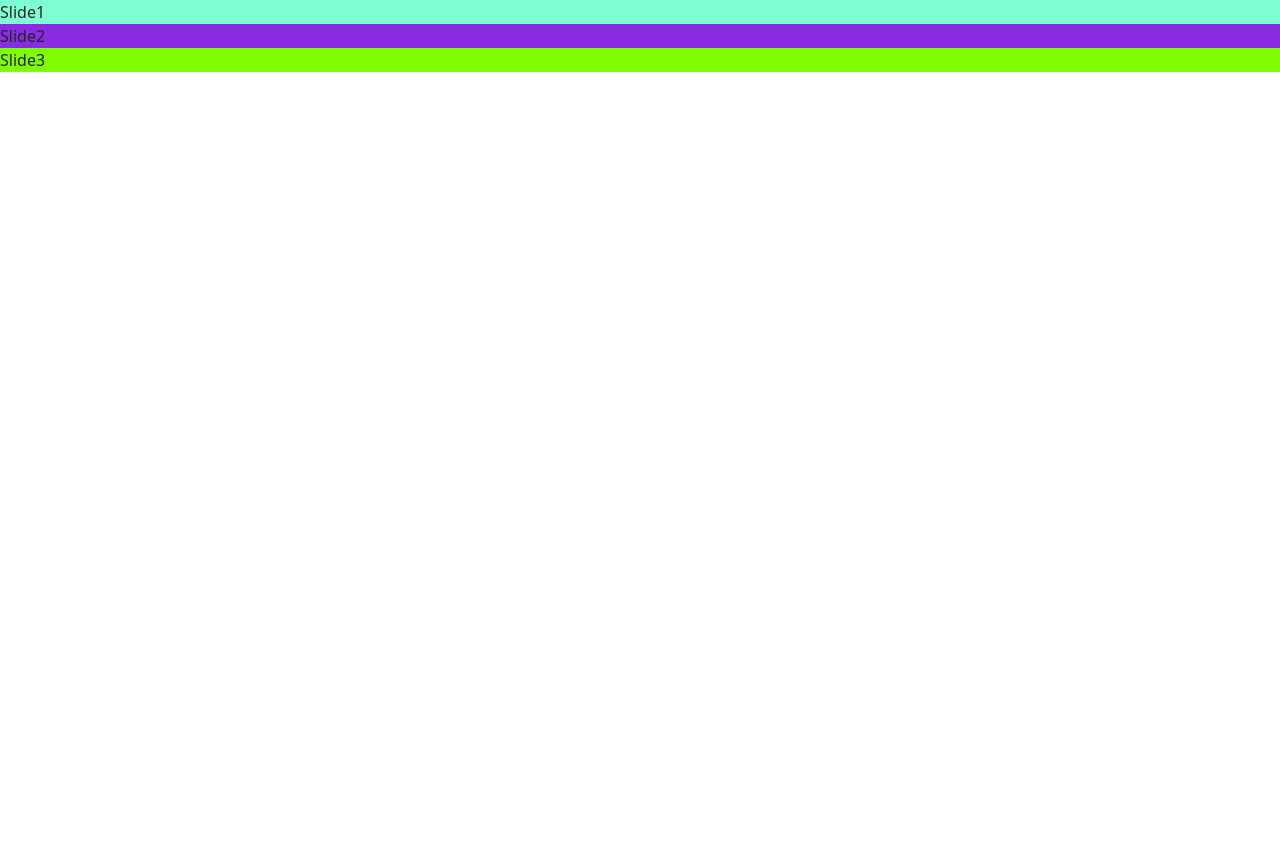
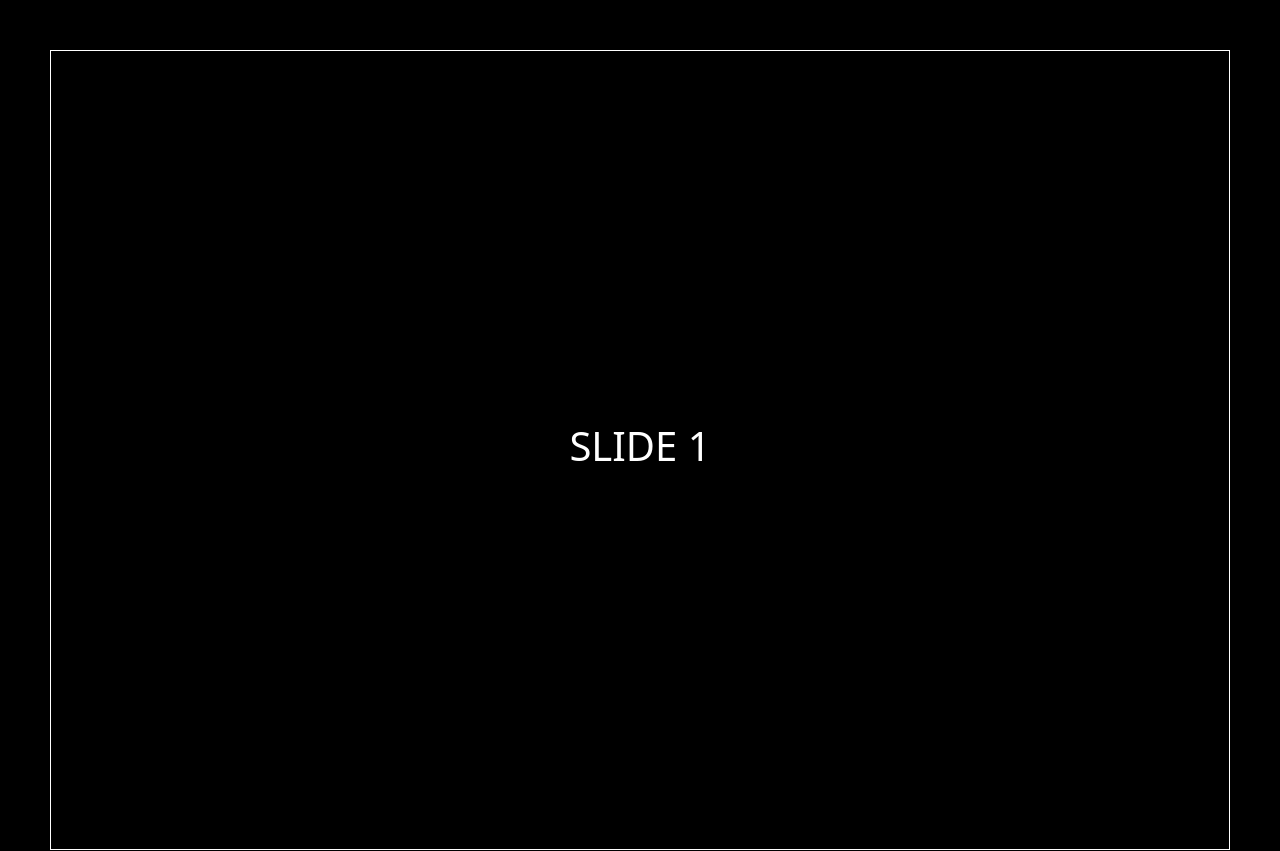
Before and after one commit to SilverGraph/CSE-Website, a React (Create React App) app in the folder client/: page / in a window 1280 px wide. Shown: the top 851 px of the page. Before the commit the page ends 800 px from the top, so only its background shows below. Built offline with nearby package versions, Linux system fonts and the light colour scheme.

Commit message:
Added scrolling effect on homepage

```diff
--- a/client/package.json
+++ b/client/package.json
@@ -6,6 +6,7 @@
     "@testing-library/jest-dom": "^5.15.0",
     "@testing-library/react": "^11.2.7",
     "@testing-library/user-event": "^12.8.3",
+    "aos": "^2.3.4",
     "react": "^17.0.2",
     "react-dom": "^17.0.2",
     "react-icons": "^4.3.1",
--- a/client/src/pages/Home/Home.css
+++ b/client/src/pages/Home/Home.css
@@ -0,0 +1,8 @@
+html, body {
+    background: #000;
+}
+
+#container-slides {
+    background: #000;
+    scroll-behavior: smooth;
+}
--- a/client/src/pages/Home/Home.jsx
+++ b/client/src/pages/Home/Home.jsx
@@ -1,11 +1,23 @@
-import React from 'react'
+import React, { useEffect } from 'react'
+import AOS from "aos"
+import "aos/dist/aos.css";
+import "./Home.css"
 import Slide1 from "./Slide1/Slide1"
 import Slide2 from "./Slide2/Slide2"
 import Slide3 from "./Slide3/Slide3"
 
 export default function Home() {
+    useEffect(() => {
+        AOS.init({
+            delay: 0,
+            easing: 'ease-in-out',
+            duration: 1500
+        })
+        AOS.refresh()
+    }, [])
+
     return (
-        <div>
+        <div id="container-slides">
             <Slide1 />
             <Slide2 />
             <Slide3 />
--- a/client/src/pages/Home/Slide1/Slide1.css
+++ b/client/src/pages/Home/Slide1/Slide1.css
@@ -1,3 +1,10 @@
 .container-slide-1 {
-    background-color: aquamarine;
+    align-items: center;
+    background-color: transparent;
+    border: 1px solid #fff;
+    color: #fff;
+    display: flex;
+    height: 100vh;
+    justify-content: center;
+    margin: 50px;
 }
--- a/client/src/pages/Home/Slide1/Slide1.jsx
+++ b/client/src/pages/Home/Slide1/Slide1.jsx
@@ -2,9 +2,10 @@ import React from 'react'
 import "./Slide1.css"
 
 export default function Slide1() {
+
     return (
-        <div className="container-slide-1">
-            Slide1
+        <div data-aos="fade-up" className="container-slide-1">
+            <h1>SLIDE 1</h1>
         </div>
     )
 }
--- a/client/src/pages/Home/Slide2/Slide2.css
+++ b/client/src/pages/Home/Slide2/Slide2.css
@@ -1,3 +1,11 @@
 .container-slide-2 {
-    background-color: blueviolet;
+
+    align-items: center;
+    background-color: transparent;
+    border: 1px solid #fff;
+    color: #fff;
+    display: flex;
+    height: 100vh;
+    justify-content: center;
+    margin: 50px;
 }
--- a/client/src/pages/Home/Slide2/Slide2.jsx
+++ b/client/src/pages/Home/Slide2/Slide2.jsx
@@ -2,9 +2,10 @@ import React from 'react'
 import "./Slide2.css"
 
 export default function Slide2() {
+
     return (
-        <div className="container-slide-2">
-            Slide2
+        <div data-aos="slide-up" className="container-slide-2">
+            <h1>SLIDE 2</h1>
         </div>
     )
 }
--- a/client/src/pages/Home/Slide3/Slide3.css
+++ b/client/src/pages/Home/Slide3/Slide3.css
@@ -1,3 +1,10 @@
 .container-slide-3 {
-    background-color: chartreuse;
+    align-items: center;
+    background-color: transparent;
+    border: 1px solid #fff;
+    color: #fff;
+    display: flex;
+    height: 100vh;
+    justify-content: center;
+    margin: 50px;
 }
--- a/client/src/pages/Home/Slide3/Slide3.jsx
+++ b/client/src/pages/Home/Slide3/Slide3.jsx
@@ -2,9 +2,10 @@ import React from 'react'
 import "./Slide3.css"
 
 export default function Slide3() {
+
     return (
-        <div className="container-slide-3">
-            Slide3
+        <div data-aos="slide-up" className="container-slide-3">
+            <h1>SLIDE 3</h1>
         </div>
     )
 }
--- a/client/src/pages/Students/Card.jsx
+++ b/client/src/pages/Students/Card.jsx
@@ -15,8 +15,11 @@ export default function Card({seno , index}) {
                <p className="px-2">HOBBIES: {seno.hobbies}</p>
 
                <IconContext.Provider value={{color: 'black', size: 30}}>
+                   {/* eslint-disable-next-line */}
                    <a href="#" className="mx-2  icon"> <FaInstagram/></a>
+                   {/* eslint-disable-next-line */}
                    <a href="#" className="mx-2 icon "> <FaLinkedinIn/></a>
+                   {/* eslint-disable-next-line */}
                    <a href="#" className="mx-2 icon"> <FaGithub/></a>
                </IconContext.Provider>
 
```
Also changed, not shown: 1 other file (tests, documents, lock files or other folders).
